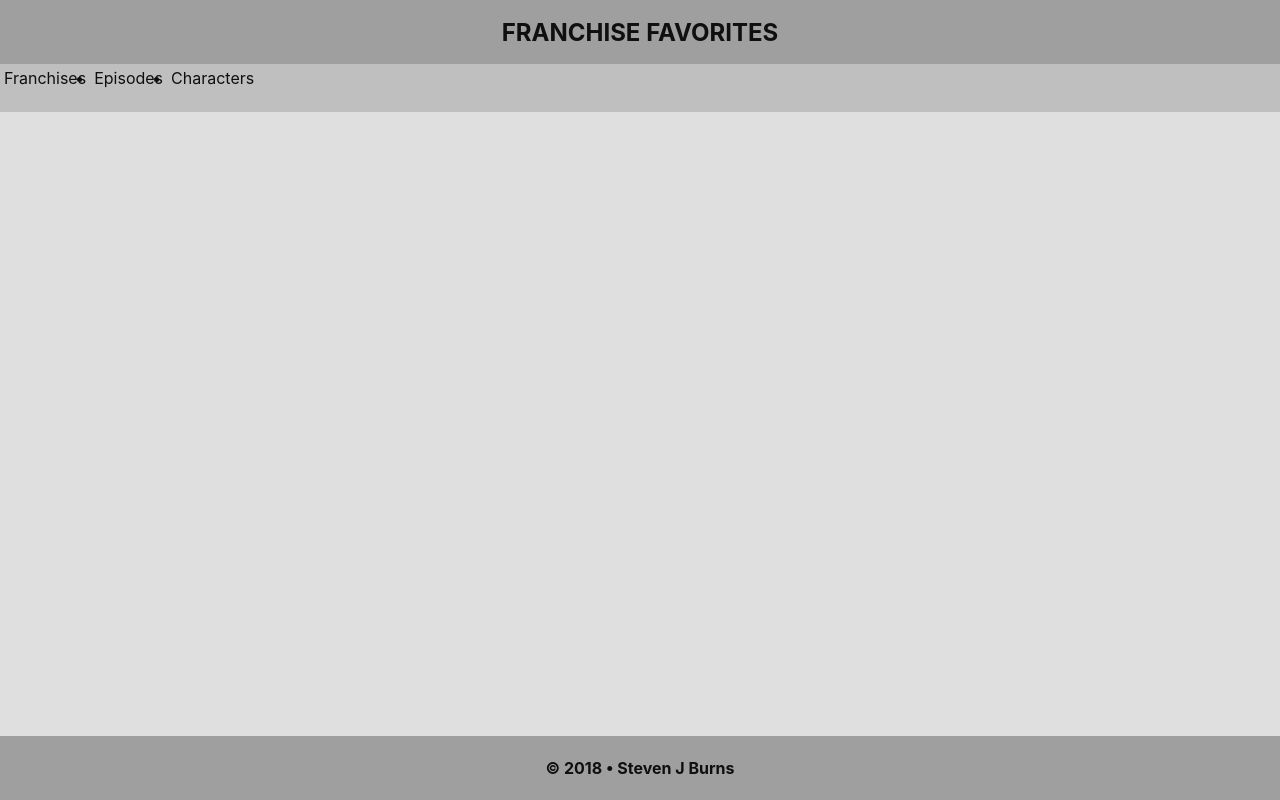
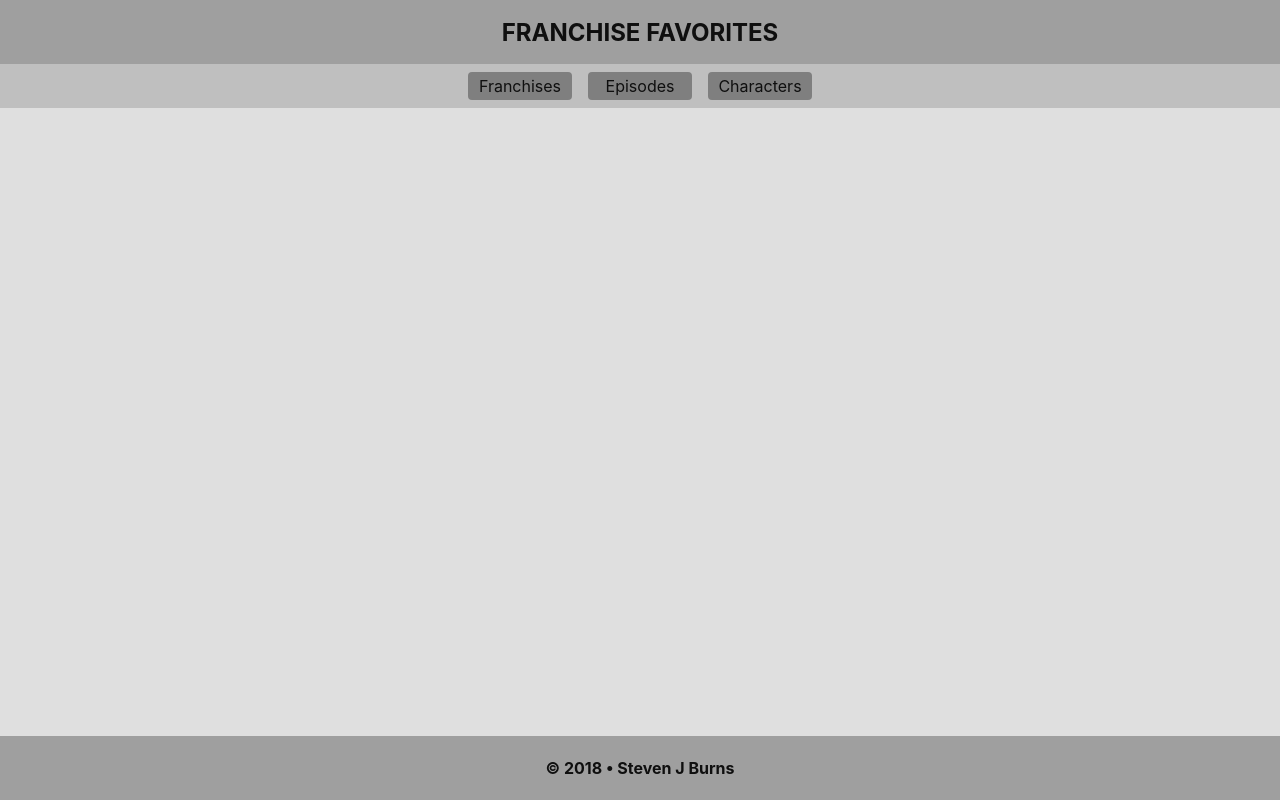
Before and after one commit to StevenJBurns/franchise-favorites, a React (Create React App) app in the folder client/: page / in a window 1280 px wide. Built offline with nearby package versions, Linux system fonts and the light colour scheme.

Commit message:
Added hover effect to AppNav links

```diff
--- a/client/src/app/AppComponents.css
+++ b/client/src/app/AppComponents.css
@@ -10,7 +10,6 @@
 }
 
 #app-nav {
-  min-height: 48px;
   background-color: #BFBFBF;
   color: #0F0F0F
 }
@@ -18,11 +17,25 @@
 #app-nav ul {
   display: flex;
   flex-direction: row;
+  align-self: center;
+  justify-content: center;
+  list-style: none
 }
 
 #app-nav li {
-  margin: 4px;
+  margin: 8px;
+  padding: 4px;
+  min-width: 96px;
+  text-align: center;
+  background-color: #7F7F7F;
+  border-radius: 4px;
+  cursor: pointer;
+  transition: all 0.25s
+}
 
+#app-nav li:hover {
+  color: white;
+  background-color: black
 }
 
 #app-main {
```
